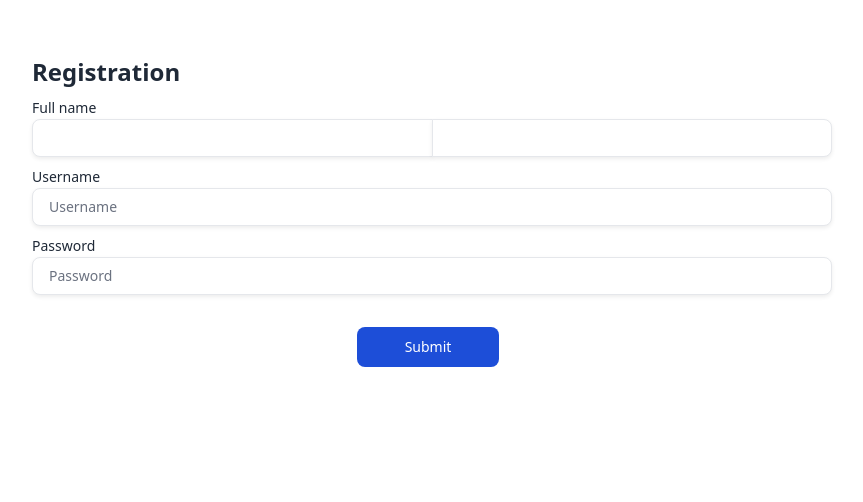
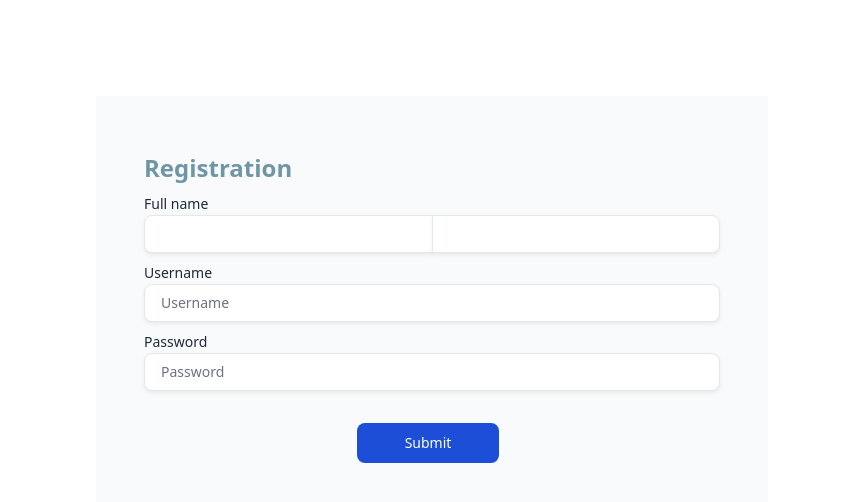
Before and after one commit to cfgdelaware23/Team-11, a React (Vite) app in the folder web/: page /register in a window 1280 px wide. Shown: the top 502 px of the page, without its empty margins (208-1071 px from the left). Built offline with nearby package versions, Linux system fonts and the light colour scheme.

Commit message:
Fix header

```diff
--- a/web/src/routes/Container.jsx
+++ b/web/src/routes/Container.jsx
@@ -11,7 +11,9 @@ export default function Container() {
     return (
 
         <div>
-<img className="logo3 -mb-16 ml-4 p-4" src={importImg} alt='import' class="w-24" />
+            <div className='w-2/3 -mb-24 ml-4 p-4'>
+            <img className="logo3" src={importImg} alt='import' />
+            </div>
 
         <Tabs
             defaultActiveKey="home"
@@ -27,7 +29,7 @@ export default function Container() {
                 <Shop />
             </Tab>
 
-            <Tab eventKey="FeedBack" title="FeedBack">
+            <Tab eventKey="FeedBack" title="Feedback">
 
                 <Feedback />
             </Tab>
--- a/web/src/routes/SignIn.jsx
+++ b/web/src/routes/SignIn.jsx
@@ -19,7 +19,7 @@ export default function signIn() {
 };
 
   return (
-    <div className="max-w-4xl px-4 py-10 sm:px-6 lg:px-8 lg:py-14 mx-auto">
+    <div className="max-w-2xl px-4 py-10 sm:px-6 lg:px-8 lg:py-14 mx-auto flex-col justify-center m-24 bg-gray-50">
       <form>
         <div className="pt-0 p-4 sm:pt-0 sm:p-7">
           <h1 className="text-2xl font-semibold" style={{ color: '#6e96a5' }}>
@@ -42,7 +42,7 @@ export default function signIn() {
             />
             <label
               id="af-submit-project-url"
-              className="inline-block text-sm font-medium text-gray-800 mt-2.5 dark:text-gray-200"
+              className="inline-block text-sm font-medium text-gray-800 mt-3 dark:text-gray-200"
               style={{ color: '#666666' }}
             >
               Password
--- a/web/src/routes/register.jsx
+++ b/web/src/routes/register.jsx
@@ -19,11 +19,11 @@ export default function register() {
 
 
     return (
-<div className="max-w-4xl px-4 py-10 sm:px-6 lg:px-8 lg:py-14 mx-auto">
+    <div className="max-w-2xl px-4 py-10 sm:px-6 lg:px-8 lg:py-14 mx-auto flex-col justify-center m-24 bg-gray-50">
   <form>
 
       <div className="pt-0 p-4 sm:pt-0 sm:p-7">
-        <h1 className="text-2xl font-semibold text-gray-800 dark:text-gray-200">
+        <h1 className="text-2xl font-semibold" style={{ color: '#6e96a5' }}>
             Registration
         </h1>
 
```
